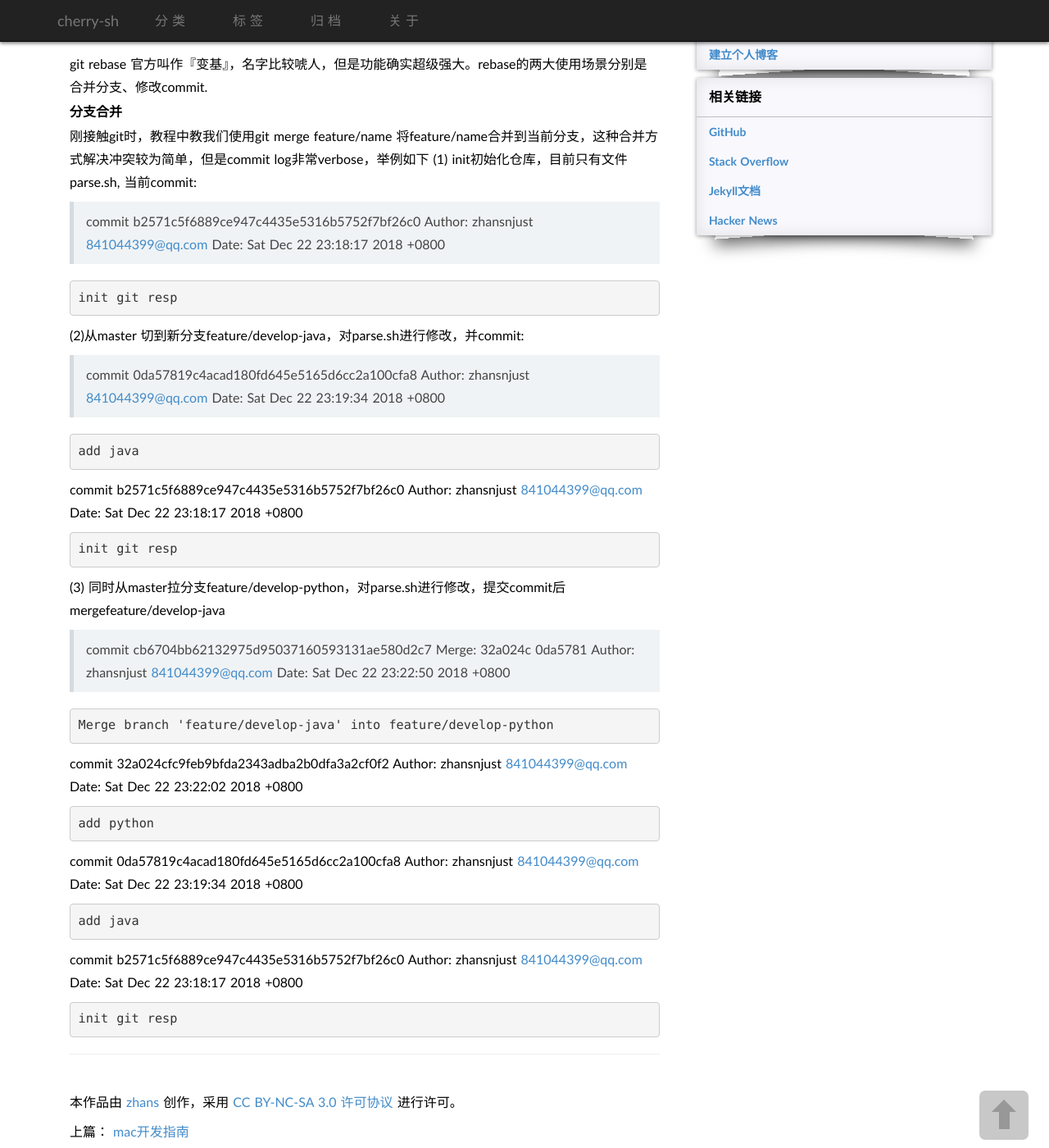
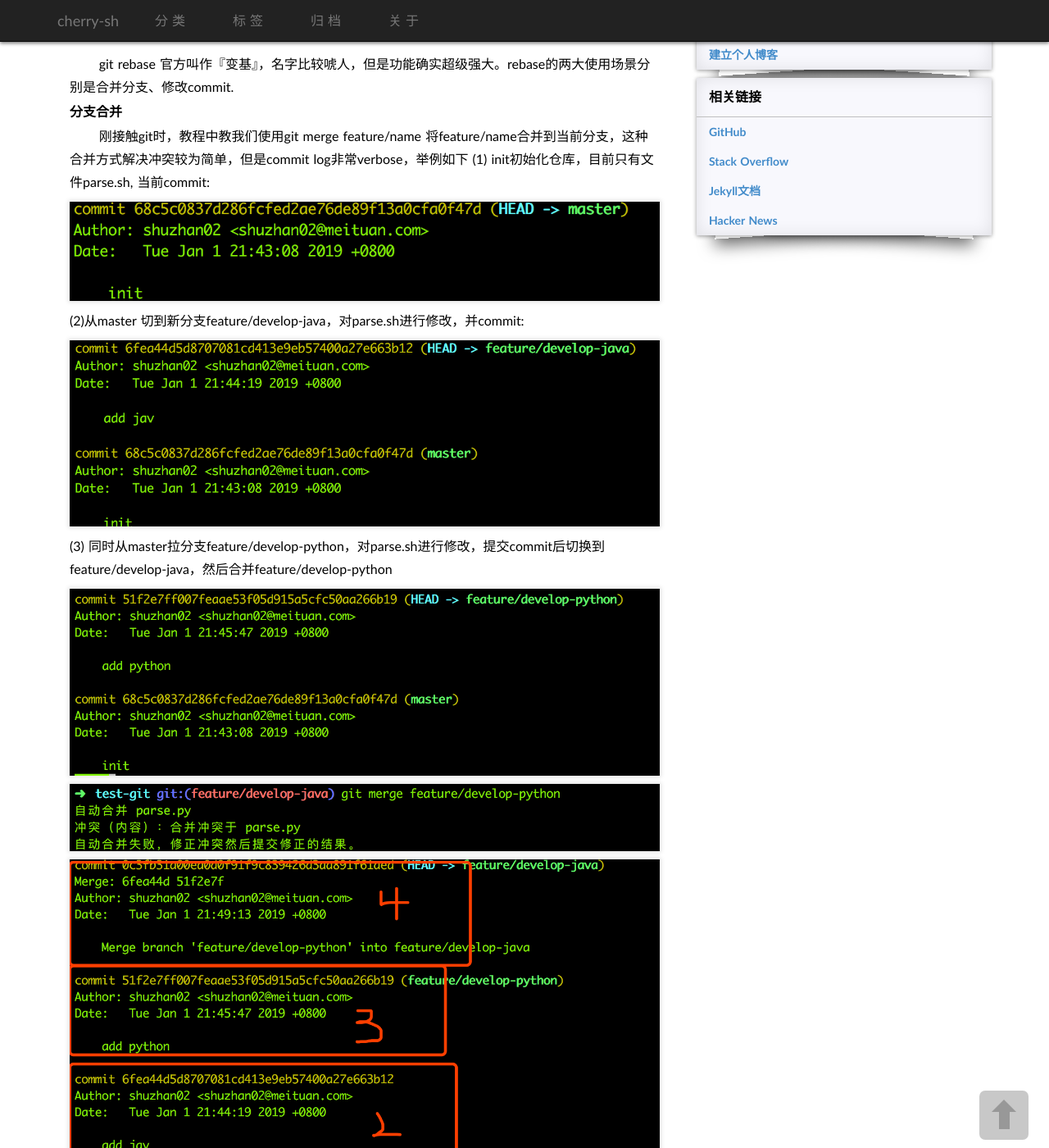
Before and after one commit to zhansnjust/zhansnjust.github.io, a Jekyll site: the page built from _posts/2018-12-20-git.md, in a window 1280 px wide and 1400 px high, scrolled down 303 px. Shown: the whole window at 82% size. Built offline with Jekyll 4.4.1, drawn with Linux system fonts in a browser that asks for light colours; some web fonts are replaced; comment, search, counter and statistics services are not loaded; some of the changed text lies outside the part shown.

Commit message:
add context

```diff
--- a/_posts/2018-12-20-git.md
+++ b/_posts/2018-12-20-git.md
@@ -10,55 +10,59 @@ tags:
   - 工具
 ---
 ## 一. 概述
-git作为开发者必备技能, 除了日常使用的git add, commit, push, pull, fetch, merge, checkout等,还有一些比较好玩的指令, 本文将会介绍几个git"骚操作".
+&nbsp; &nbsp; &nbsp; &nbsp;git作为开发者必备技能, 除了日常使用的git add, commit, push, pull, fetch, merge, checkout等,还有一些比较好玩的命令, 本文将会介绍几个git"骚操作".
 ## 二. git rebase
-git rebase 官方叫作『变基』，名字比较唬人，但是功能确实超级强大。rebase的两大使用场景分别是合并分支、修改commit.
+&nbsp; &nbsp; &nbsp; &nbsp;git rebase 官方叫作『变基』，名字比较唬人，但是功能确实超级强大。rebase的两大使用场景分别是合并分支、修改commit.
 #### 分支合并
-刚接触git时，教程中教我们使用git merge feature/name 将feature/name合并到当前分支，这种合并方式解决冲突较为简单，但是commit log非常verbose，举例如下
+&nbsp; &nbsp; &nbsp; &nbsp;刚接触git时，教程中教我们使用git merge feature/name 将feature/name合并到当前分支，这种合并方式解决冲突较为简单，但是commit log非常verbose，举例如下
 (1) init初始化仓库，目前只有文件parse.sh, 当前commit:
->
-commit b2571c5f6889ce947c4435e5316b5752f7bf26c0
-Author: zhansnjust <841044399@qq.com>
-Date:   Sat Dec 22 23:18:17 2018 +0800
 
-    init git resp
+![](/images/git/init.png)
 
 (2)从master 切到新分支feature/develop-java，对parse.sh进行修改，并commit:
->
-commit 0da57819c4acad180fd645e5165d6cc2a100cfa8
-Author: zhansnjust <841044399@qq.com>
-Date:   Sat Dec 22 23:19:34 2018 +0800
 
-    add java
+![](/images/git/java.png)
 
-commit b2571c5f6889ce947c4435e5316b5752f7bf26c0
-Author: zhansnjust <841044399@qq.com>
-Date:   Sat Dec 22 23:18:17 2018 +0800
+(3) 同时从master拉分支feature/develop-python，对parse.sh进行修改，提交commit后切换到feature/develop-java，然后合并feature/develop-python
 
-    init git resp
+![](/images/git/python.png)
 
- (3) 同时从master拉分支feature/develop-python，对parse.sh进行修改，提交commit后mergefeature/develop-java
- >commit cb6704bb62132975d95037160593131ae580d2c7
-Merge: 32a024c 0da5781
-Author: zhansnjust <841044399@qq.com>
-Date:   Sat Dec 22 23:22:50 2018 +0800
+![](/images/git/conflict.png)
 
-    Merge branch 'feature/develop-java' into feature/develop-python
+![](/images/git/merge.png)
 
-commit 32a024cfc9feb9bfda2343adba2b0dfa3a2cf0f2
-Author: zhansnjust <841044399@qq.com>
-Date:   Sat Dec 22 23:22:02 2018 +0800
+(4) 可以看到多生成一个merge commit
 
-    add python
+ 下面重复1-3步骤，将merge替换成rebase
 
-commit 0da57819c4acad180fd645e5165d6cc2a100cfa8
-Author: zhansnjust <841044399@qq.com>
-Date:   Sat Dec 22 23:19:34 2018 +0800
+ ![](/images/git/reset.png)
 
-    add java
+ ![](/images/git/rebase.png)
 
-commit b2571c5f6889ce947c4435e5316b5752f7bf26c0
-Author: zhansnjust <841044399@qq.com>
-Date:   Sat Dec 22 23:18:17 2018 +0800
+##### 说明:
 
-    init git resp
+ - rebase过程中如果发生冲突，需要先打开文件解决冲突，然后一定要git add 修改文件, 然后直接git rebase --continue 就ok了，一定不要git commit.
+ - 可以看到最新的commit是本分支的，即会把别的分支的commit压在下面，更加流畅.
+
+#### 合并commit
+
+ ![](/images/git/mult.png)
+
+ ![](/images/git/beforeComb.png)
+
+ ![](/images/git/combing.png)
+
+ ![](/images/git/rebaseRes.png)
+
+##### 说明:
+- git rebase -i commitId，commitId可以在git log里看到
+- 在合并其他分支的过程中同样可以合并commit，日常开发很常用
+
+
+## 三. git check-pick
+
+## 四. git grep
+
+## 二. git stash
+
+## 二. git rebase
```
Also changed, not shown: images/git/beforeComb.png (added), images/git/combing.png (added), images/git/conflict.png (added), images/git/init.png (added), images/git/java.png (added), images/git/merge.png (added), images/git/mult.png (added), images/git/python.png (added), images/git/rebase.png (added), images/git/rebaseRes.png (added), images/git/reset.png (added).
